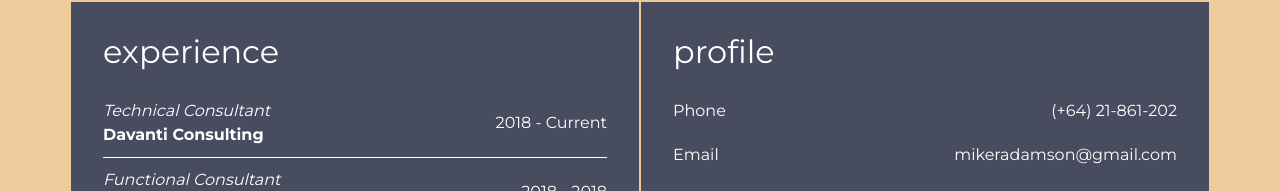
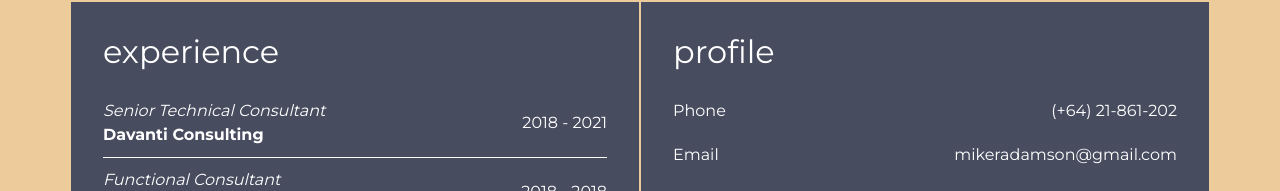
Before and after one commit to mradamson/mradamson.github.io, a plain HTML site: page index.html in a window 1280 px wide. Shown: the part 319-510 px from the top of the page. Drawn offline with nearby package versions, Linux system fonts and the light colour scheme.

Commit message:
Update index.html

```diff
--- a/index.html
+++ b/index.html
@@ -42,11 +42,11 @@
                             <table class="experience-table">
                                 <tr>
                                     <td class="border-right">
-                                        <p><em>Technical Consultant</em>
+                                        <p><em>Senior Technical Consultant</em>
                                             <br><strong>Davanti Consulting</strong></p>
                                     </td>
                                     <td class="experience-date">
-                                        <p>2018 - Current</p>
+                                        <p>2018 - 2021</p>
                                     </td>
                                 </tr>
                                 <tr>
```
